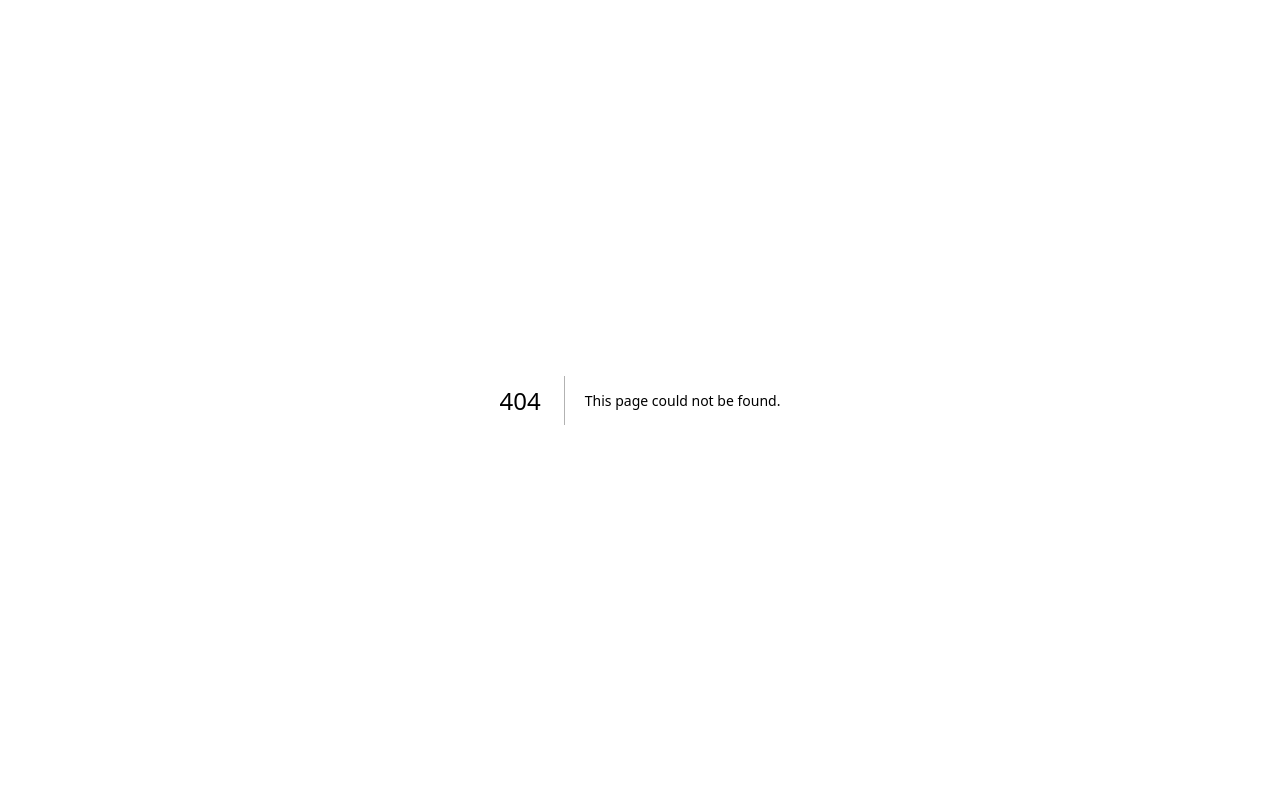
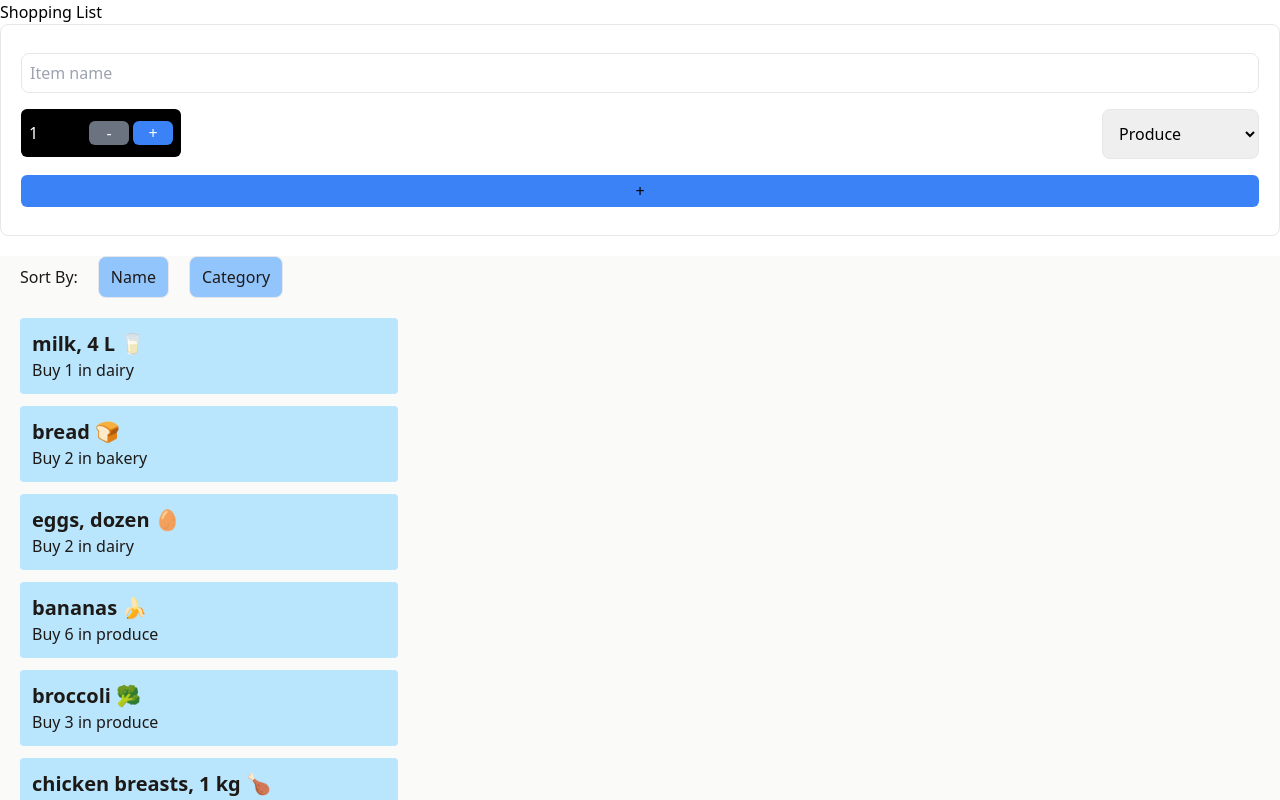
Before and after one commit to lexiecodingwithcat/cprg306-assignments, a Next.js app: page /week-7 in a window 1280 px wide. Before the commit this address had no page. Shown: the top 800 px of the page. Built offline with nearby package versions, Linux system fonts and the light colour scheme.

Commit message:
reusable components have been imported in week 7

```diff
--- a/app/page.js
+++ b/app/page.js
@@ -10,6 +10,7 @@ export default function Home() {
       <Link href="/week-5">week-5</Link>
       <Link href="/week-6-demo">week-6-demo</Link>
       <Link href="/week-6">week-6</Link>
+      <Link href="/week-7">week-7</Link>
     </div>
   );
 }
--- /dev/null
+++ b/app/week-7/form.js
@@ -0,0 +1,40 @@
+"use client";
+import { useState } from "react";
+import QuantitySelector from "../week-4/quantitySelector";
+import Selection from "../week-5/selection";
+
+function Form() {
+  const [itemName, setItemName] = useState("");
+  const [category, setCategory] = useState("");
+  const [quantity, setQuantity] = useState(1);
+  function submitForm(e) {
+    e.preventDefault();
+    alert(
+      `Added item: ${itemName}, quantity: ${quantity}, category: ${category}`
+    );
+  }
+  return (
+    <form
+      className="border rounded-lg grid grid-cols-2 py-7 px-5 gap-4"
+      onSubmit={submitForm}
+    >
+      <input
+        type="text"
+        placeholder="Item name"
+        className="col-span-2 border rounded-lg h-10 px-2"
+        value={itemName}
+        required
+        onChange={(e) => setItemName(e.target.value)}
+      />
+      <div className="flex justify-between col-span-2">
+        <QuantitySelector quantity={quantity} setQuantity={setQuantity} />
+        <Selection category={category} setCategory={setCategory} />
+      </div>
+      <button className="h-8  bg-blue-500 hover:bg-blue-700 rounded-md  disabled:bg-gray-500 col-span-2">
+        +
+      </button>
+    </form>
+  );
+}
+
+export default Form;
--- /dev/null
+++ b/app/week-7/page.js
@@ -0,0 +1,26 @@
+"use client";
+import Form from "../week-7/form";
+import itemsJson from "../week-6/items.json";
+import ShoppingList from "./shoppingList";
+import { useState } from "react";
+
+function Page() {
+  const [shoppingItems, setShoppingItems] = useState([...itemsJson]);
+
+  function handleSort(sortAttribute) {
+    const sortedItems = [...shoppingItems].sort((a, b) =>
+      a[sortAttribute].localeCompare(b[sortAttribute])
+    );
+    setShoppingItems(sortedItems);
+  }
+
+  return (
+    <div>
+      <h1>Shopping List</h1>
+      <Form />
+      <ShoppingList shoppingItems={shoppingItems} handleSort={handleSort} />
+    </div>
+  );
+}
+
+export default Page;
--- /dev/null
+++ b/app/week-7/shoppingList.js
@@ -0,0 +1,17 @@
+import Button from "../week-6/button";
+import ItemList from "../week-6/item-list";
+
+function ShoppingList({ shoppingItems, handleSort }) {
+  return (
+    <main className="bg-stone-50 text-stone-900">
+      <div className="ml-5 mt-5 flex gap-5 items-center">
+        <span>Sort By:</span>
+        <Button handleClick={() => handleSort("name")}>Name</Button>
+        <Button handleClick={() => handleSort("category")}>Category</Button>
+      </div>
+      <ItemList items={shoppingItems} />
+    </main>
+  );
+}
+
+export default ShoppingList;
```
